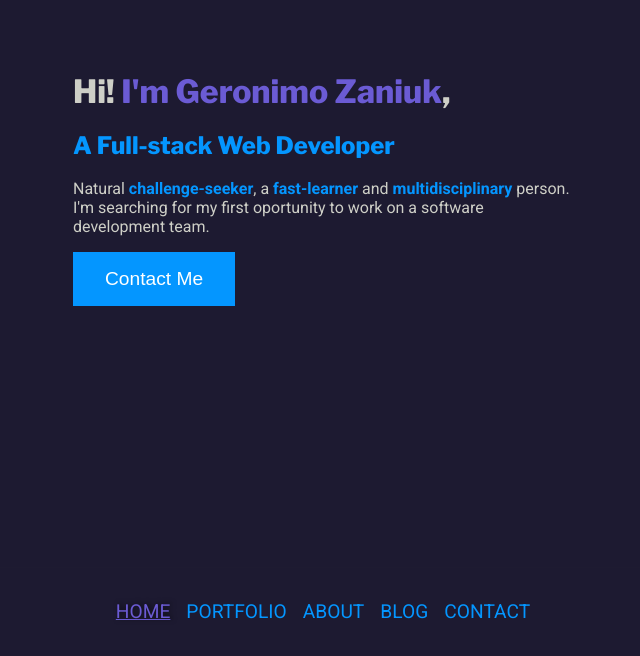
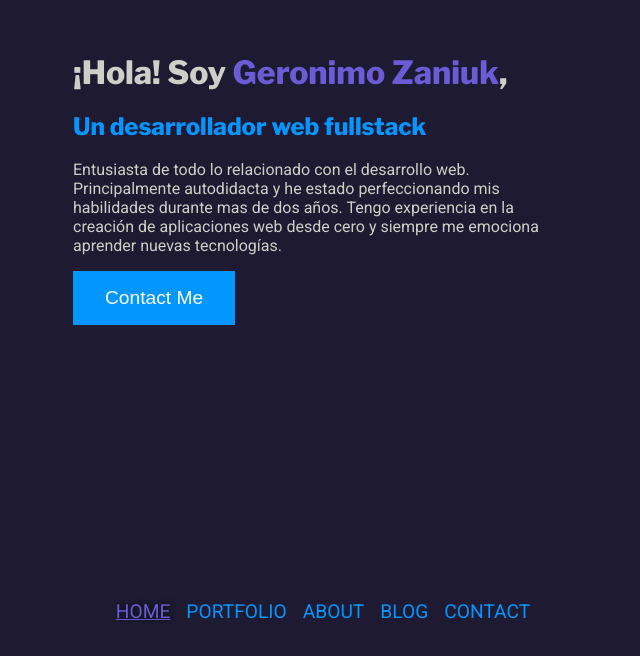
Before and after one commit to Zaniuk/portfolio2.0, a React (Vite) app: page / in a window 1280 px wide. Shown: the part 144-800 px from the top of the page, without its empty margins (317-957 px from the left). Built offline with nearby package versions, Linux system fonts and the light colour scheme; a web font is replaced by a local one.

Commit message:
update home text

```diff
--- a/src/components/Home/index.jsx
+++ b/src/components/Home/index.jsx
@@ -11,7 +11,7 @@ export default function Home() {
           initial={{ opacity: 0, y: -100 }}
           animate={{ opacity: 1, y: 0 }}
         >
-          Hi! <span className="highlight bold">I'm Geronimo Zaniuk</span>,{" "}
+          ¡Hola! Soy <span className="highlight bold">Geronimo Zaniuk</span>,{" "}
         </motion.h1>
         <motion.h2
           initial={{ opacity: 0, y: -100 }}
@@ -19,18 +19,16 @@ export default function Home() {
           transition={{ delay: 0.3 }}
           className="color-blue bold"
         >
-          A Full-stack Web Developer
+          Un desarrollador web fullstack
         </motion.h2>
         <motion.p
           initial={{ opacity: 0, y: -100 }}
           animate={{ opacity: 1, y: 0 }}
           transition={{ delay: 0.6 }}
         >
-          Natural <span className="color-blue bold">challenge-seeker</span>, a{" "}
-          <span className="color-blue bold">fast-learner</span> and{" "}
-          <span className="color-blue bold">multidisciplinary</span> person. I'm
-          searching for my first oportunity to work on a software development
-          team.
+          Entusiasta de todo lo relacionado con el desarrollo web.
+          Principalmente autodidacta y he estado perfeccionando mis habilidades durante mas de dos años.
+          Tengo experiencia en la creación de aplicaciones web desde cero y siempre me emociona aprender nuevas tecnologías.
         </motion.p>
         <Link to="/contact">
           <motion.span
```
